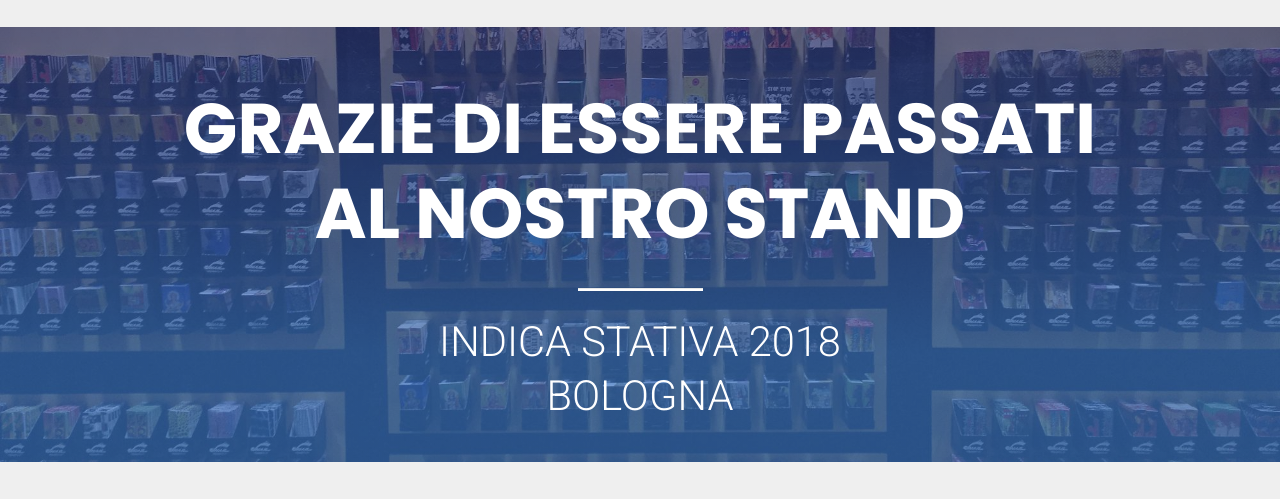
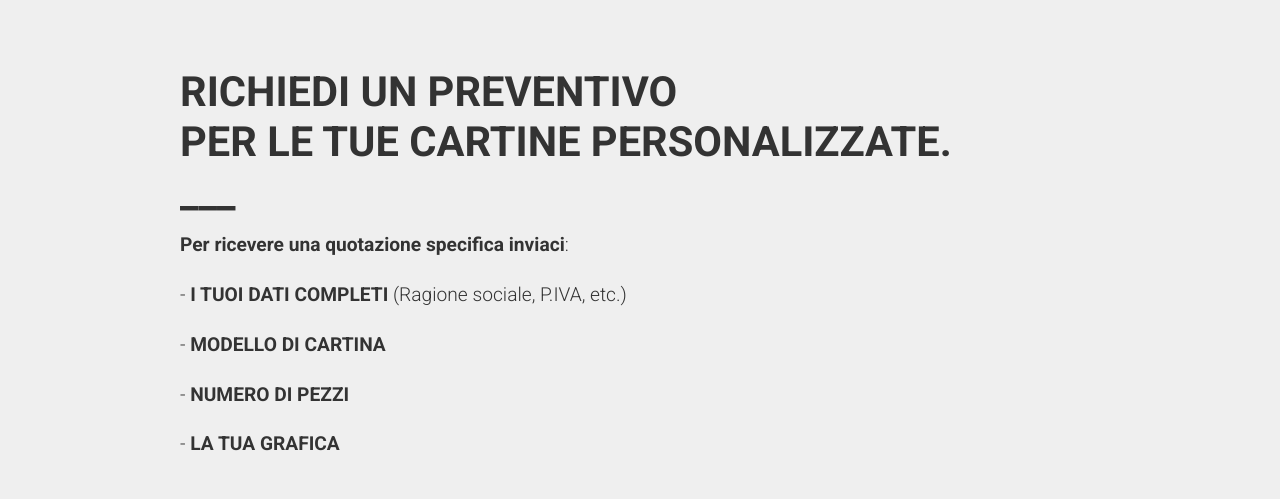
Before and after one commit to FamilyBro/snailpapers, a plain HTML site: page index.html in a window 1280 px wide. Shown: the part 230-729 px from the top of the page. Drawn offline with Linux system fonts and the light colour scheme; files whose address does not match are found by name.

Commit message:
create github pages

```diff
--- a/assets/mobirise/css/mbr-additional.css
+++ b/assets/mobirise/css/mbr-additional.css
@@ -967,36 +967,6 @@ body {
     width: 35% !important;
   }
 }
-.cid-qSFQBvw8XI {
-  padding-top: 60px;
-  padding-bottom: 15px;
-  background-image: url("../../../assets/images/img-8900-2000x1451.jpg");
-}
-.cid-qSFQBvw8XI .media-container-column .btn-bgr {
-  z-index: 0;
-}
-.cid-qSFQBvw8XI .mbr-overlay {
-  background: #1d2671;
-  background: linear-gradient(#1d2671 -10%, #4284df 75%);
-}
-.cid-qSFQBvw8XI .mbr-section-title {
-  margin: 0;
-}
-.cid-qSFQBvw8XI .separator {
-  background-color: #ffffff;
-  color: #ffffff;
-  align: center;
-  height: 2px;
-  max-width: 125px;
-  margin-left: auto;
-  margin-right: auto;
-}
-.cid-qSFQBvw8XI H3 {
-  color: #ffffff;
-}
-.cid-qSFQBvw8XI B {
-  color: #ffffff;
-}
 .cid-qKhlTh90AR {
   padding-top: 40px;
   padding-bottom: 90px;
--- a/index.html
+++ b/index.html
@@ -34,29 +34,6 @@
             </div>
     </figure>
 </section>
-
-<section class="header4 cid-qSFQBvw8XI mbr-parallax-background" id="header4-c">
-
-
-
-    <div class="mbr-overlay" style="opacity: 0.6;">
-    </div>
-
-    <div class="container align-center">
-        <div class="row justify-content-center">
-            <div class="media-container-column mbr-white col-md-10">
-                <h1 class="mbr-section-title pb-3 mbr-fonts-style display-1"><strong>GRAZIE DI ESSERE PASSATI<br>AL NOSTRO STAND</strong></h1>
-                <hr class="separator mb-4">
-                <h3 class="mbr-section-subtitle align-center mbr-light pb-3 mbr-fonts-style display-2">INDICA STATIVA 2018<br>BOLOGNA<br></h3>
-                <figure class="mbr-figure">
-            <div class="image-block">
-
-
-            </div>
-        </figure></div>
-    </div>
-
-</div></section>
 
 <section class="header4 cid-qKhlTh90AR" id="header4-8">
 
@@ -103,7 +80,6 @@
   <script src="assets/tether/tether.min.js"></script>
   <script src="assets/bootstrap/js/bootstrap.min.js"></script>
   <script src="assets/smoothscroll/smooth-scroll.js"></script>
-  <script src="assets/parallax/jarallax.min.js"></script>
   <script src="assets/theme/js/script.js"></script>
 
 
```
Also changed, not shown: 1 other file.
